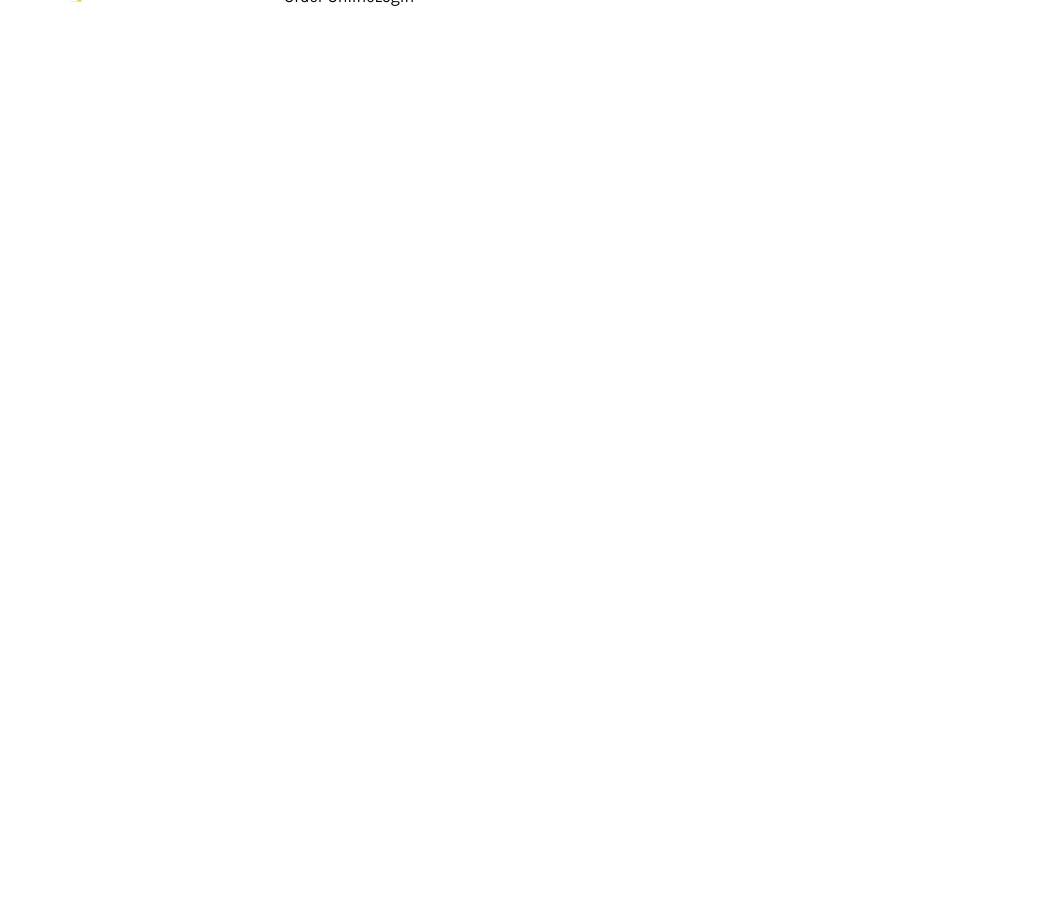
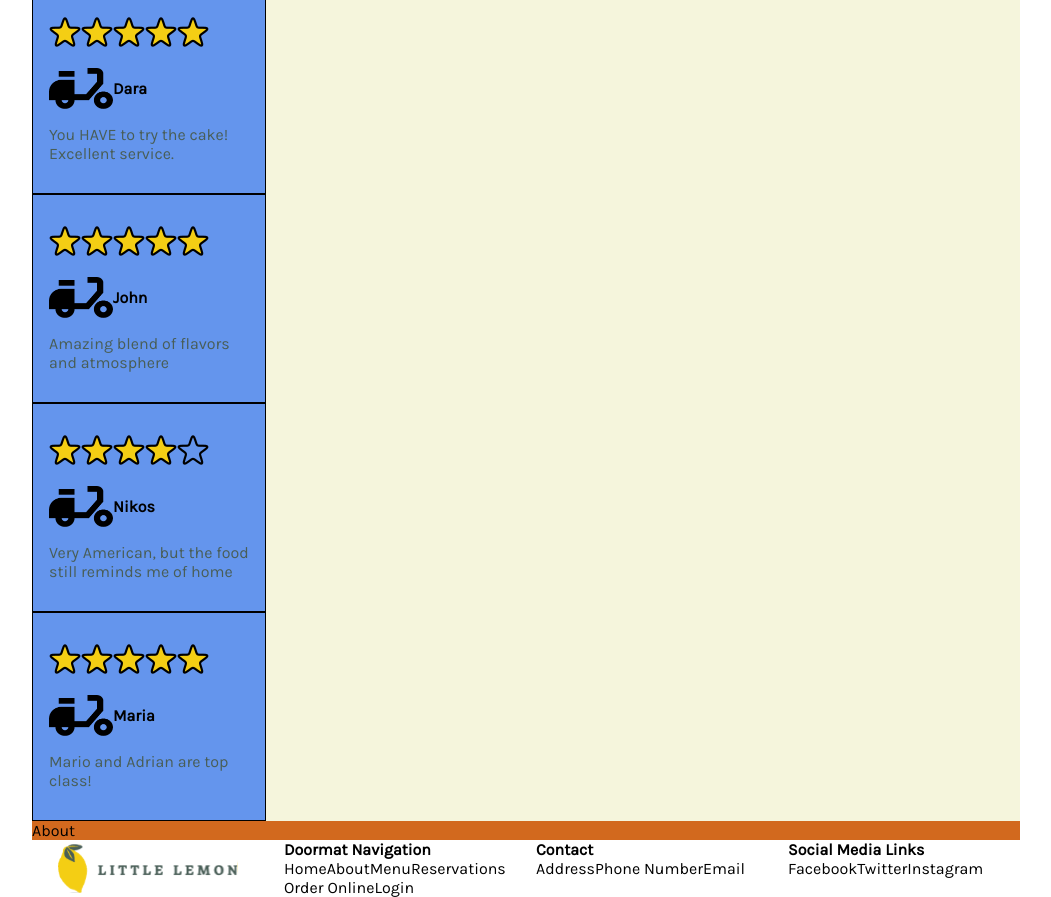
Before and after one commit to CJ-Kaiser/meta-front-end-capstone, a React (Create React App) app: page / in a window 1280 px wide. Shown: the part 1260-2157 px from the top of the page, without its empty margins (114-1165 px from the left). Before the commit the page ends 1266 px from the top, so only its background shows below. Built offline with nearby package versions, Linux system fonts and the light colour scheme; a web font is replaced by a local one.

Commit message:
Testimonial section layout and components.

```diff
--- a/src/components/Main.js
+++ b/src/components/Main.js
@@ -1,15 +1,14 @@
 import './styles/Main.css';
 import Hero from './Hero.js';
 import Highlights from './Highlights.js';
+import Testimonials from './Testimonials.js';
 
 function Main() {
     return(
         <main className="lg-grid12col sm-grid1col">
             <Hero/>
             <Highlights/>
-            <section className="testimonials middle8columns">
-                Testimonials
-            </section>
+            <Testimonials/>
             <section className="about middle8columns">
                 About
             </section>
--- /dev/null
+++ b/src/components/Stars.js
@@ -0,0 +1,27 @@
+import starEmpty from '../images/star-empty.png';
+import starFull from '../images/star-full.png';
+
+
+function Stars({ rating }) {
+    const elements=[];
+    for (let i = 1; i <= 5; i++) {
+
+        elements.push(<img src={
+            i > rating ? starEmpty : starFull
+        }/>);
+
+        /*
+        if(i > {rating})
+            elements.push(<img src={starEmpty}/>);
+        else
+            elements.push(<img src={starFull}/>);
+            */
+    }
+    return (
+        <div className="stars">
+            {elements}
+        </div>
+    );
+}
+
+export default Stars;
--- /dev/null
+++ b/src/components/TestimonialCard.js
@@ -0,0 +1,19 @@
+import './styles/TestimonialCard.css';
+
+import Stars from './Stars';
+import test from '../images/iconDelivery.png';
+
+function TestimonialCard({ rating, customer, reviewText }) {
+    return (
+        <article className="testimonialCard">
+            <Stars rating={rating}/>
+            <div className="testimonialBio">
+                <img src={test}/>
+                <p className="sectionCategory">{customer}</p>
+            </div>
+            <p className="paragraphText">{reviewText}</p>
+        </article>
+    );
+}
+
+export default TestimonialCard;
--- /dev/null
+++ b/src/components/Testimonials.js
@@ -0,0 +1,44 @@
+import TestimonialCard from "./TestimonialCard";
+
+
+const testimonialData = [
+    {
+        rating: 5,
+        customer: 'Dara',
+        text: "You HAVE to try the cake! Excellent service.",
+    },
+    {
+        rating: 5,
+        customer: 'John',
+        text: "Amazing blend of flavors and atmosphere",
+    },
+    {
+        rating: 4,
+        customer: 'Nikos',
+        text: "Very American, but the food still reminds me of home",
+    },
+    {
+        rating: 5,
+        customer: 'Maria',
+        text: "Mario and Adrian are top class!",
+    },
+]
+
+function Testimonials() {
+    return (
+        <section className="testimonials middle8columns">
+            <h1 className="displayTitle">Testimonials</h1>
+            <div className="testimonyContainer">
+                {testimonialData.map((data) => (
+                    <TestimonialCard
+                        rating={data.rating}
+                        customer={data.customer}
+                        reviewText={data.text}
+                    />
+                ))}
+            </div>
+        </section>
+    );
+}
+
+export default Testimonials;
--- /dev/null
+++ b/src/components/styles/TestimonialCard.css
@@ -0,0 +1,26 @@
+
+.testimonialCard {
+    width: 200px;
+    height: 175px;
+    padding: 16px;
+    background-color: cornflowerblue;
+    border: 1px solid black;
+
+    display: flex;
+    flex-direction: column;
+    row-gap: 16px;
+    justify-content: center;
+}
+
+.testimonialCard .stars {
+
+}
+
+.testimonialBio {
+    display: flex;
+    align-items: center;
+}
+
+.testimonialBio img {
+    width: 64px;
+}
```
Also changed, not shown: src/images/star-empty.png (added), src/images/star-full.png (added).
